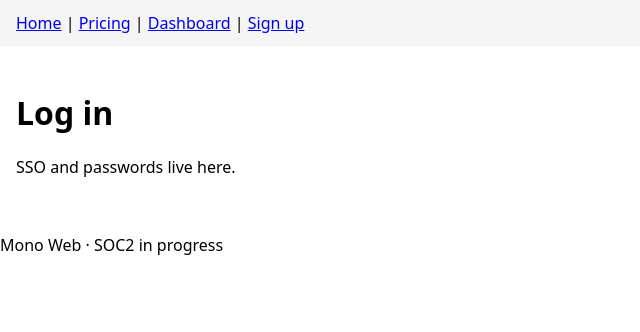
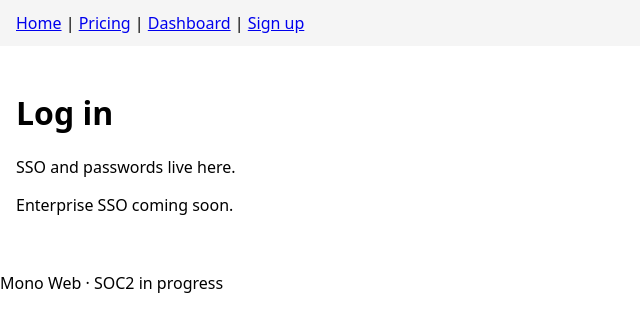
Before and after one commit to ArchAstroEvals/enterprise-mono, a Next.js app in the folder apps/web/: page /login in a window 1280 px wide. Shown: the top 332 px of the page, without its empty margins (0-640 px from the left). Built offline with nearby package versions, Linux system fonts and the light colour scheme.

Commit message:
Login SSO copy

```diff
--- a/apps/web/app/login/page.jsx
+++ b/apps/web/app/login/page.jsx
@@ -5,6 +5,7 @@ export default function Login() {
     <div>
       <h1>Log in</h1>
       <p>SSO and passwords live here.</p>
+      <p>Enterprise SSO coming soon.</p>
     </div>
   );
 }
```
